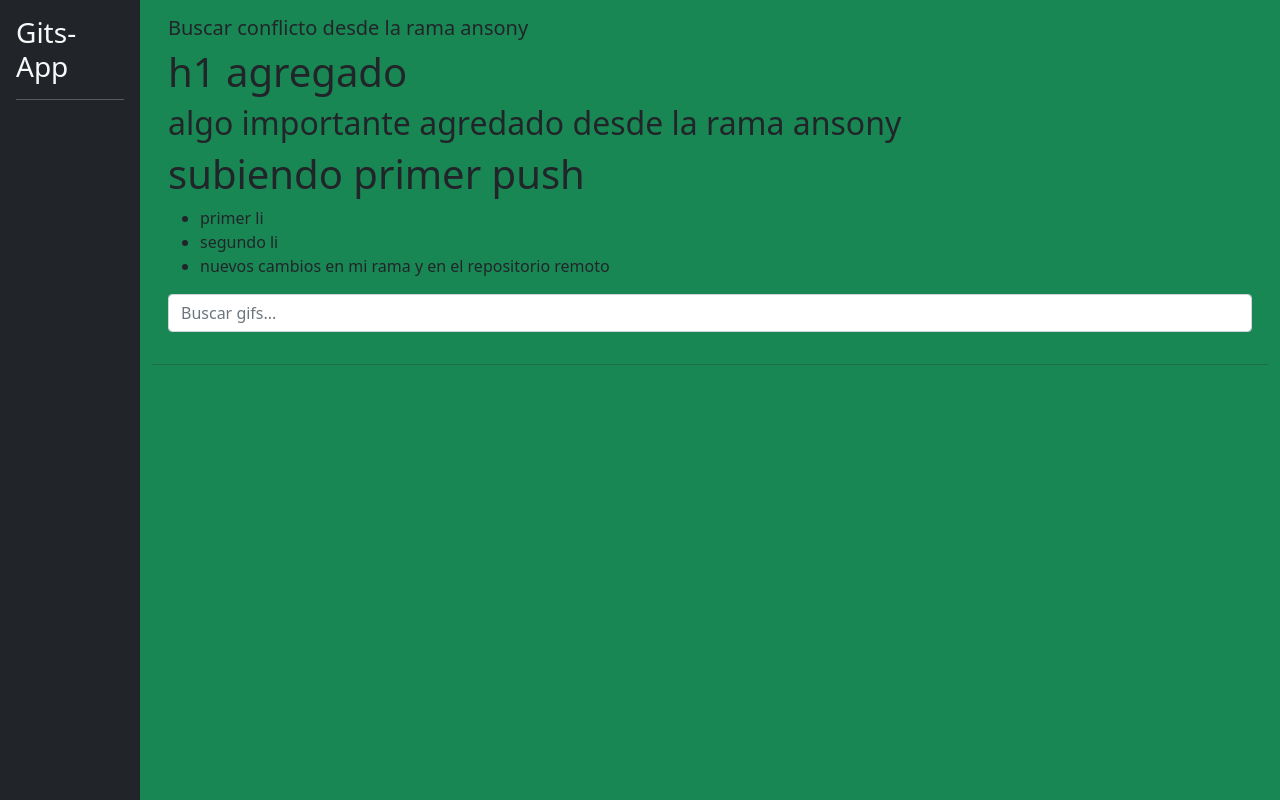
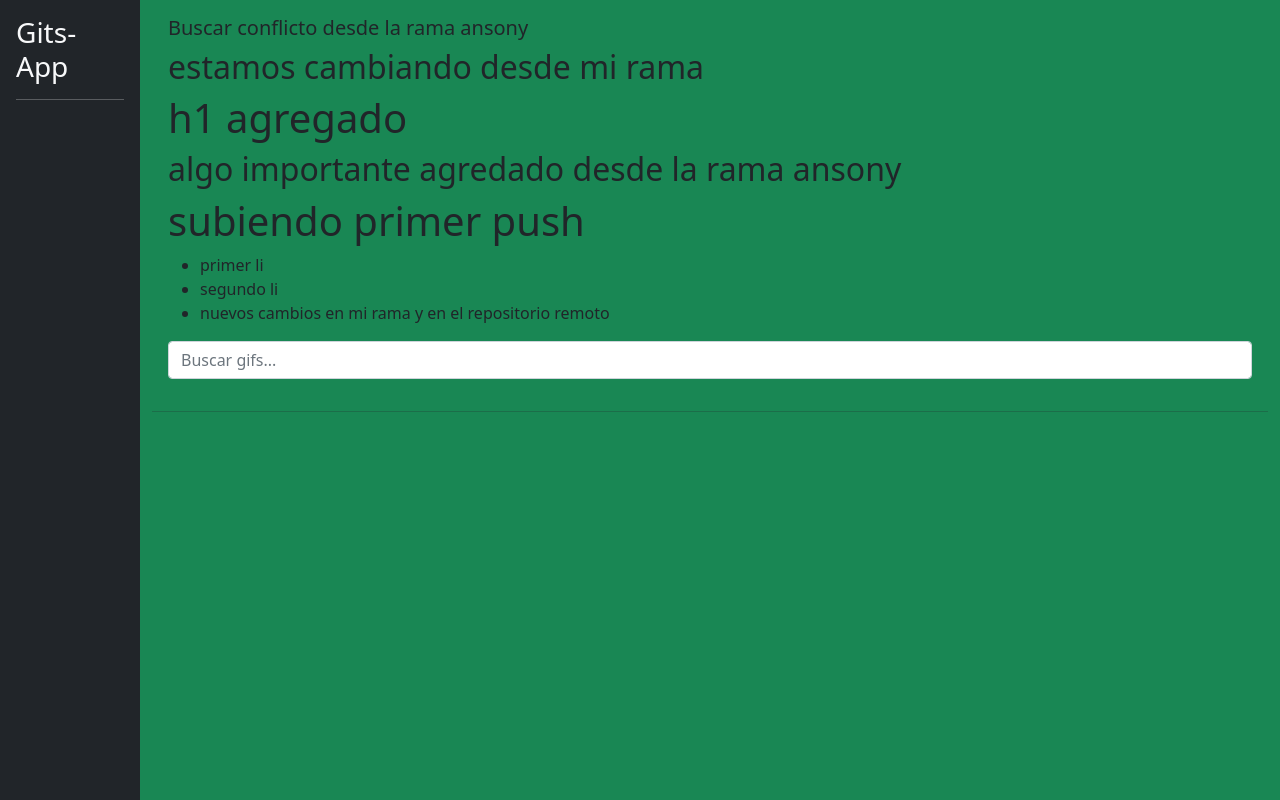
Before and after one commit to ansonyhm01/angular-curso, an Angular app: page / in a window 1280 px wide. Built offline with nearby package versions, Linux system fonts and the light colour scheme.

Commit message:
midificado linea 4

```diff
--- a/src/app/gifs/busqueda/busqueda.component.html
+++ b/src/app/gifs/busqueda/busqueda.component.html
@@ -1,4 +1,5 @@
 <h5>Buscar conflicto desde la rama ansony</h5>
+<h2>estamos cambiando desde mi rama</h2>
 <h1>h1 agregado</h1>
 <h2>algo importante agredado desde la rama ansony</h2>
 <h1>subiendo primer push</h1>
```
